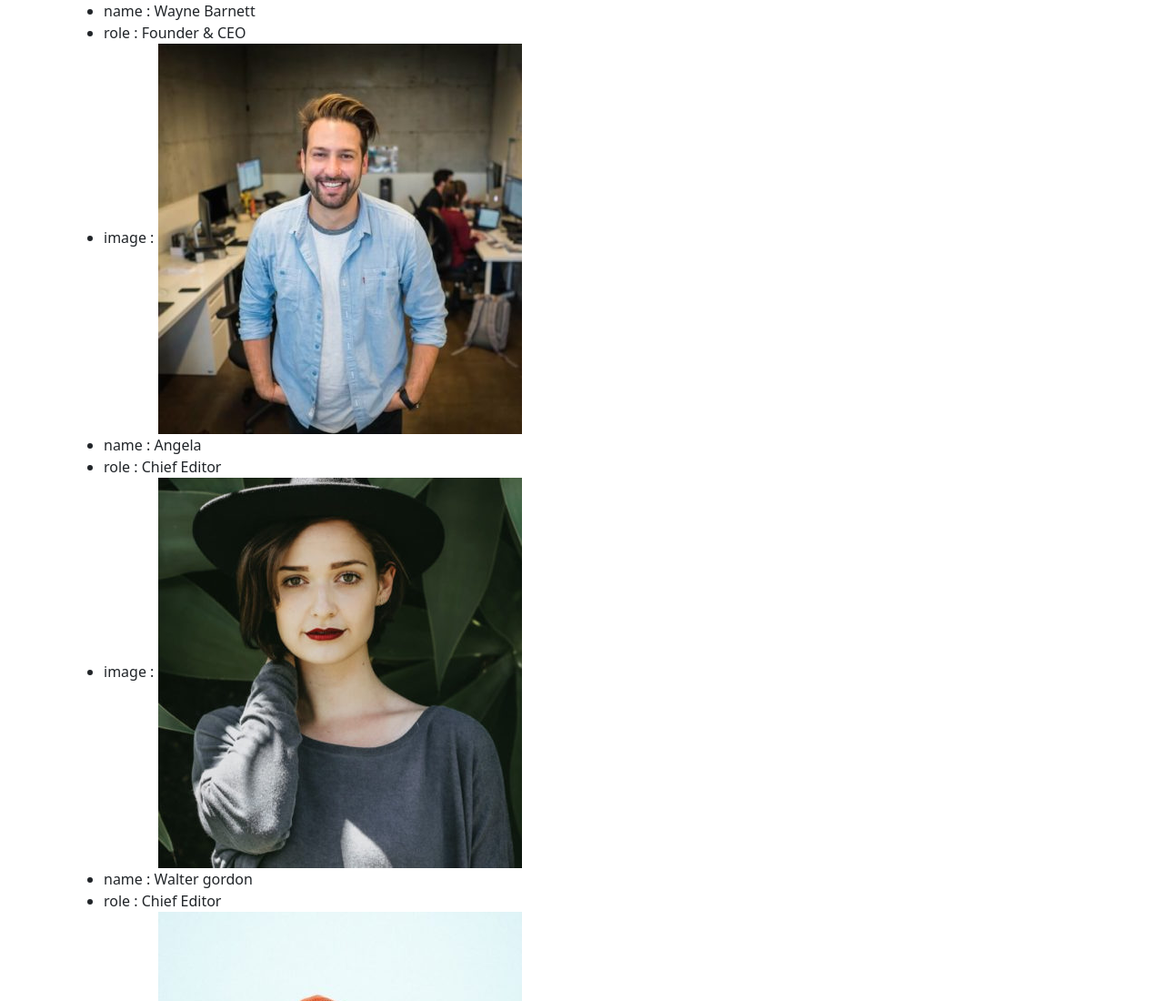
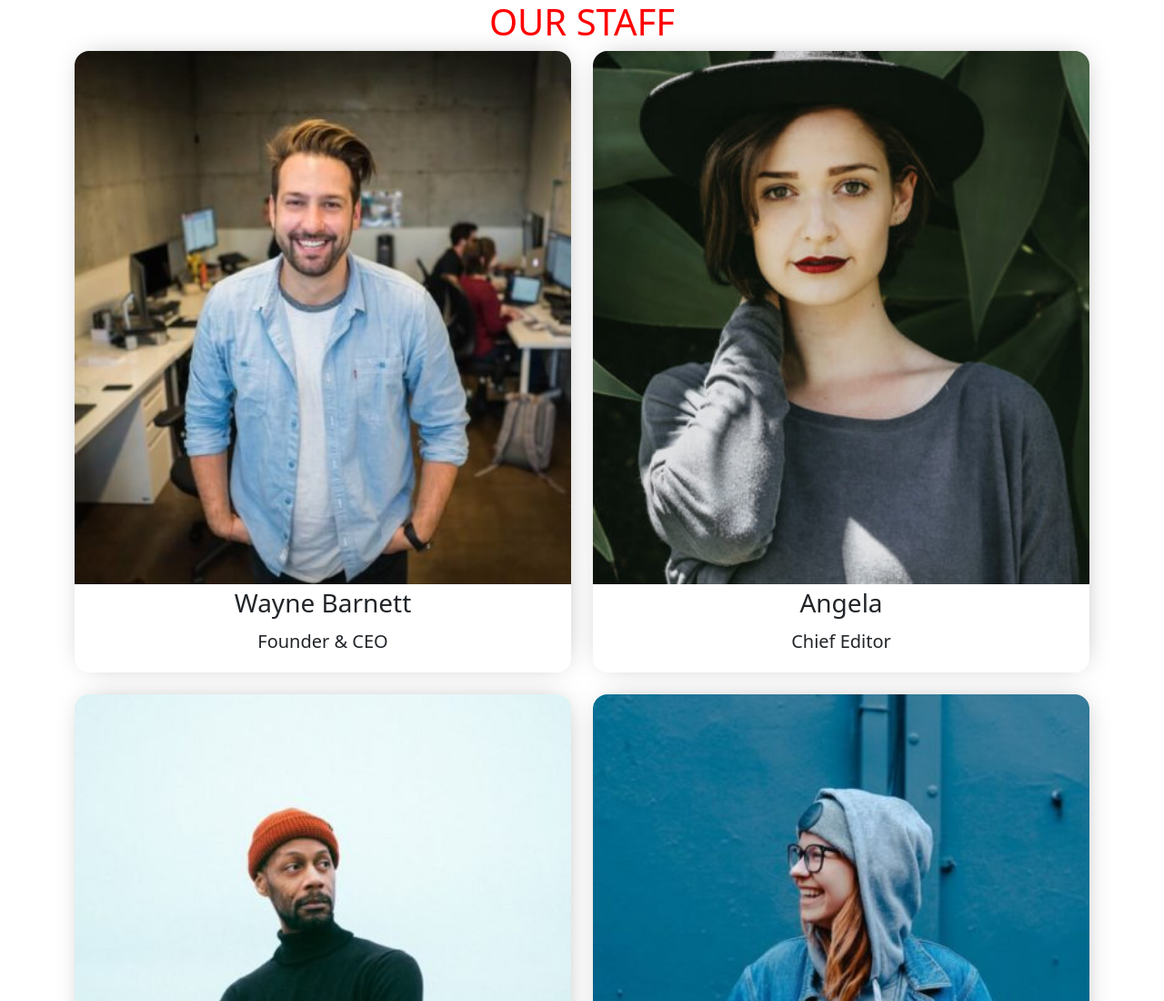
Before and after one commit to diego-cavenati/js-our-team, a plain HTML site: page bonus/index.html in a window 1280 px wide. Shown: the top 1100 px of the page at 91% size. Drawn offline with nearby package versions, Linux system fonts and the light colour scheme.

Commit message:
bonus 2 add card layout

```diff
--- a/bonus/assets/css/style.css
+++ b/bonus/assets/css/style.css
@@ -0,0 +1,26 @@
+body {
+
+}
+
+.card {
+    text-align: center;
+    gap: 0.3rem;
+    margin-bottom: 1.5rem;
+    border: 0;
+    border-radius: 1rem;
+    -webkit-box-shadow: 2px -1px 31px -12px #000000;
+    -moz-box-shadow: 2px -1px 31px -12px #000000;
+    -o-box-shadow: 2px -1px 31px -12px #000000;
+    box-shadow: 2px -1px 31px -12px #00000066;
+    padding-bottom: 0.9rem;
+}
+
+h1 {
+    text-align: center;
+    text-transform: uppercase;
+    color: red;
+}
+
+img {
+    border-radius: 1rem 1rem 0 0;
+}
--- a/bonus/assets/js/main.js
+++ b/bonus/assets/js/main.js
@@ -11,7 +11,7 @@ Utilizzando i dati forniti, creare un array di oggetti per rappresentare i membr
 
 // prendo elemento DOM
 const containerEl = document.querySelector(".container");
-const ulEl = document.querySelector(".elenco");
+const rowEl = document.querySelector(".row");
 
 // Creare l’array di oggetti con le informazioni fornite
 const staff = [
@@ -51,11 +51,15 @@ const staff = [
 for (let i = 0; i< staff.length; i++) {
     const thisPerson = staff[i];
 
-    for (const key in thisPerson) {
-        const value = thisPerson[key];
-        console.log(key + " : " + value);
-        ulEl.innerHTML += `<li>${key} : ${value}</li>`;
-    }
+    rowEl.innerHTML += `
+    <div class="col">
+        <div class="card">
+            ${thisPerson.image}
+            <h3>${thisPerson.name}</h3>
+            <h5>${thisPerson.role}</h5>
+        </div>
+    </div>
+    `;
 
 }
 
--- a/bonus/index.html
+++ b/bonus/index.html
@@ -18,9 +18,10 @@
 
 
         <div class="container">
-            <ul class="elenco">
+            <h1>Our staff</h1>
+            <div class="row">
 
-            </ul>
+            </div>
         </div>
 
 
```
